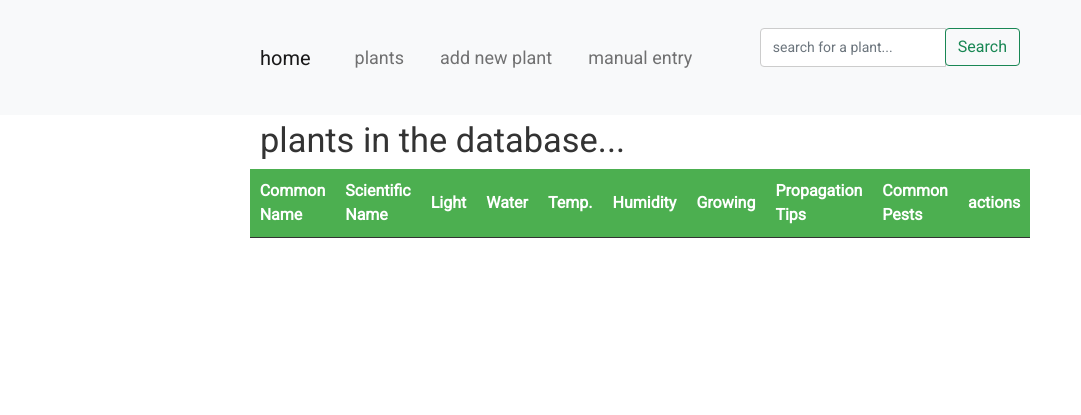
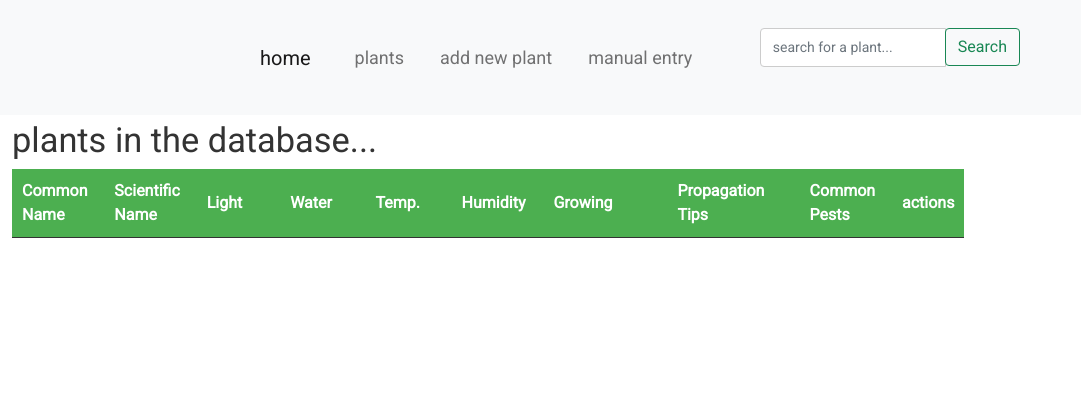
Before and after one commit to babeeshka/plant_app, a Flask app: page /plants in a window 1280 px wide. Shown: the top 415 px of the page, without its empty margins (0-1081 px from the left). Run offline with Flask 3, Linux system fonts and the light colour scheme; data that the repository does not hold is empty; some libraries are stand-ins or nearby versions.

Commit message:
table changes and actions

```diff
--- a/static/css/style.css
+++ b/static/css/style.css
@@ -283,12 +283,16 @@ a {
 /* Table */
 .table-container {
     display: flex;
-    align-items: center;
     flex-direction: column;
+    align-items: flex-start; /* Align the content to the left */
     text-align: center;
     justify-content: center;
-    margin: 0 auto;
-    /*padding: 20px;*/
+}
+
+.no-padding-container {
+    padding-left: 0;
+    padding-right: 0;
+    max-width: 100%;
 }
 
 table td {
@@ -343,8 +347,13 @@ table tr.dark-background td {
 }
 
 .table-title-container {
-    padding-top: 20px; /* Adjust this value as needed */
-    justify-content: left;
+    padding-top: 20px;
+    width: 100%; /* Add width: 100%; */
+}
+
+.title-container {
+    padding-top: 20px;
+    width: 100%; /* Add width: 100%; */
 }
 
 /* Typewriter */
--- /dev/null
+++ b/static/js/typewriter.js
@@ -0,0 +1,8 @@
+// Get the page title element by its ID
+const pageTitle = document.getElementById('page-title');
+
+// Get the number of characters in the title
+const titleLength = pageTitle.textContent.length;
+
+// Set the animation steps dynamically
+pageTitle.style.animation = `typing 2s steps(${titleLength}), blink .5s step-end infinite alternate`;
--- a/templates/add_plant.html
+++ b/templates/add_plant.html
@@ -9,7 +9,7 @@
 
 {% block content %}
     <div class="add-plant-container">
-        <h2 class="search-title typing">type in a plant name here...</h2>
+        <h2 class="search-title typing" id="page-title">type in a plant name here...</h2>
         <form class="search-form" action="{{ url_for('search_plant') }}" method="POST">
             {{ form.hidden_tag() }}
             <div class="typewriter">
--- a/templates/base.html
+++ b/templates/base.html
@@ -6,18 +6,13 @@
     <title>{% block title %}{% endblock %}</title>
     <meta name="viewport" content="width=device-width, initial-scale=1.0">
 
+    <!-- Bootstrap -->
+    <link href="https://cdn.jsdelivr.net/npm/bootstrap@5.0.2/dist/css/bootstrap.min.css" rel="stylesheet"
+          integrity="sha384-EVSTQN3/azprG1Anm3QDgpJLIm9Nao0Yz1ztcQTwFspd3yD65VohhpuuCOmLASjC" crossorigin="anonymous">
     <!-- Custom CSS and fonts -->
     <link rel="stylesheet" href="{{ url_for('static', filename='css/bootstrap.min.css') }}">
     <link rel="stylesheet" href="{{ url_for('static', filename='css/style.css') }}">
     <link href="https://fonts.googleapis.com/css2?family=Roboto&display=swap" rel="stylesheet">
-
-    <!-- jQuery -->
-    <script src="https://code.jquery.com/jquery-3.6.0.min.js"></script>
-    <!-- Popper.js -->
-    <script src="https://cdn.jsdelivr.net/npm/@popperjs/core@2.11.6/dist/umd/popper.min.js"></script>
-    <!-- Bootstrap -->
-    <script src="https://cdn.jsdelivr.net/npm/bootstrap@5.3.0/dist/js/bootstrap.bundle.min.js"></script>
-
 </head>
 
 <body>
@@ -53,16 +48,17 @@
         </div>
     </div>
 </nav>
-<div class="container" style="width: 100%; padding: 0 20px;">
+<div class="{% block container_classes %}container{% endblock %}"
+     {% block container_styles %}style="width: 100%; padding: 0 20px;"{% endblock %}>
     {% block content %}
     {% endblock %}
 </div>
 {% block scripts %}
-    <script>
-        $(document).ready(function () {
-            $('.dropdown-toggle').dropdown();
-        });
-    </script>
+    <!-- Bootstrap 5 JavaScript Bundle -->
+    <script src="https://cdn.jsdelivr.net/npm/bootstrap@5.0.2/dist/js/bootstrap.bundle.min.js"
+            integrity="sha384-MrcW6ZMFYlzcLA8Nl+NtUVF0sA7MsXsP1UyJoMp4YLEuNSfAP+JcXn/tWtIaxVXM"
+            crossorigin="anonymous"></script>
+    <script src="{{ url_for('static', filename='js/typewriter.js') }}"></script>
 {% endblock %}
 </body>
 
--- a/templates/edit_plant.html
+++ b/templates/edit_plant.html
@@ -1,7 +1,7 @@
 {% extends 'base.html' %}
 
 {% block content %}
-    <h1 class="typing">edit plant details</h1>
+    <h1 class="typing title-container" id="page-title">edit plant details</h1>
     <form action="{{ url_for('edit_plant', plant_id=plant.id) }}" method="post">
         <input type="hidden" name="csrf_token" value="{{ csrf_token() }}"/>
         <div class="form-group">
--- a/templates/home.html
+++ b/templates/home.html
@@ -5,7 +5,7 @@
 {% block content %}
 
     <div class="container">
-        <h1 class="my-header">plants!</h1>
+        <h1 class="typing" id="page-title">plants!</h1>
         {% if random_plant %}
             <div class="card mb-4">
                 {% if random_plant.image_url %}
--- a/templates/list_plants.html
+++ b/templates/list_plants.html
@@ -1,10 +1,18 @@
 {% extends 'base.html' %}
+
+{% block container_classes %}
+    container-fluid
+{% endblock %}
+
+{% block container_styles %}
+    style="padding: 33;"
+{% endblock %}
 
 {% block content %}
     <div class="table-title-container">
-        <h1 class="typing">plants in the database...</h1>
+        <h1 class="typing" id="page-title">plants in the database...</h1>
     </div>
-    <div class="table-container">
+    <div class="no-padding-container table-container">
         <div class="table-wrapper table-responsive">
             <table class="table-full-width">
                 <colgroup>
@@ -47,7 +55,7 @@
                         <td>
                             <div class="dropdown">
                                 <button class="btn btn-secondary btn-sm dropdown-toggle" type="button"
-                                        id="dropdownMenuButton" data-toggle="dropdown" aria-haspopup="true"
+                                        id="dropdownMenuButton" data-bs-toggle="dropdown" aria-haspopup="true"
                                         aria-expanded="false">
                                     Actions
                                 </button>
@@ -69,23 +77,3 @@
         </div>
     </div>
 {% endblock %}
-
-{% block scripts %}
-    <script>
-        $(document).ready(function () {
-            $('.dropdown-toggle').dropdown();
-        });
-    </script>
-    <script>
-        function confirmDelete(event) {
-            if (!confirm('Are you sure you want to delete this plant?')) {
-                event.preventDefault();
-            }
-        }
-
-        const deleteButtons = document.querySelectorAll('.btn-delete');
-        deleteButtons.forEach((button) => {
-            button.addEventListener('click', confirmDelete);
-        });
-    </script>
-{% endblock %}
--- a/templates/manual_entry.html
+++ b/templates/manual_entry.html
@@ -12,7 +12,7 @@
 {% block content %}
     <div class="manual-entry-container">
         <div class="typewriter-wrapper">
-            <h2 class="manual-entry-title typing">manually enter a plant...</h2>
+            <h2 class="manual-entry-title typing" id="page-title">manually enter a plant...</h2>
         </div>
         <form action="{{ url_for('add_to_database') }}" method="post">
             <input type="hidden" name="csrf_token" value="{{ csrf_token() }}">
--- a/templates/plant_info.html
+++ b/templates/plant_info.html
@@ -1,7 +1,7 @@
 {% extends 'base.html' %}
 
 {% block content %}
-<h1 class="mt-5 mb-4 typing">plant info</h1>
+<h1 class="mt-5 mb-4 typing" id="page-title">plant info</h1>
 <div class="container mt-5">
     <table class="table table-striped">
         <thead>
--- a/templates/search_plant.html
+++ b/templates/search_plant.html
@@ -3,7 +3,7 @@
 {% block title %}Search Plant{% endblock %}
 
 {% block content %}
-    <h1 class="mt-5 mb-4 typing">search for a plant via trefle api</h1>
+    <h1 class="mt-5 mb-4 typing" id="page-title">search for a plant via trefle api</h1>
     <div class="container mt-5">
         <form method="POST" action="{{ url_for('search_plant') }}">
             <input type="hidden" name="csrf_token" value="{{ csrf_token() }}">
--- a/templates/search_results.html
+++ b/templates/search_results.html
@@ -6,7 +6,7 @@
 {% endblock %}
 
 {% block content %}
-    <h1 class="typing">Search Results for {{ name }}</h1>
+    <h1 class="typing" id="page-title">Search Results for {{ name }}</h1>
     {% if result %}
         <p>Common Name: {{ result.common_name }}</p>
         <p>Scientific Name: {{ result.scientific_name }}</p>
```
Also changed, not shown: 4 other files.
